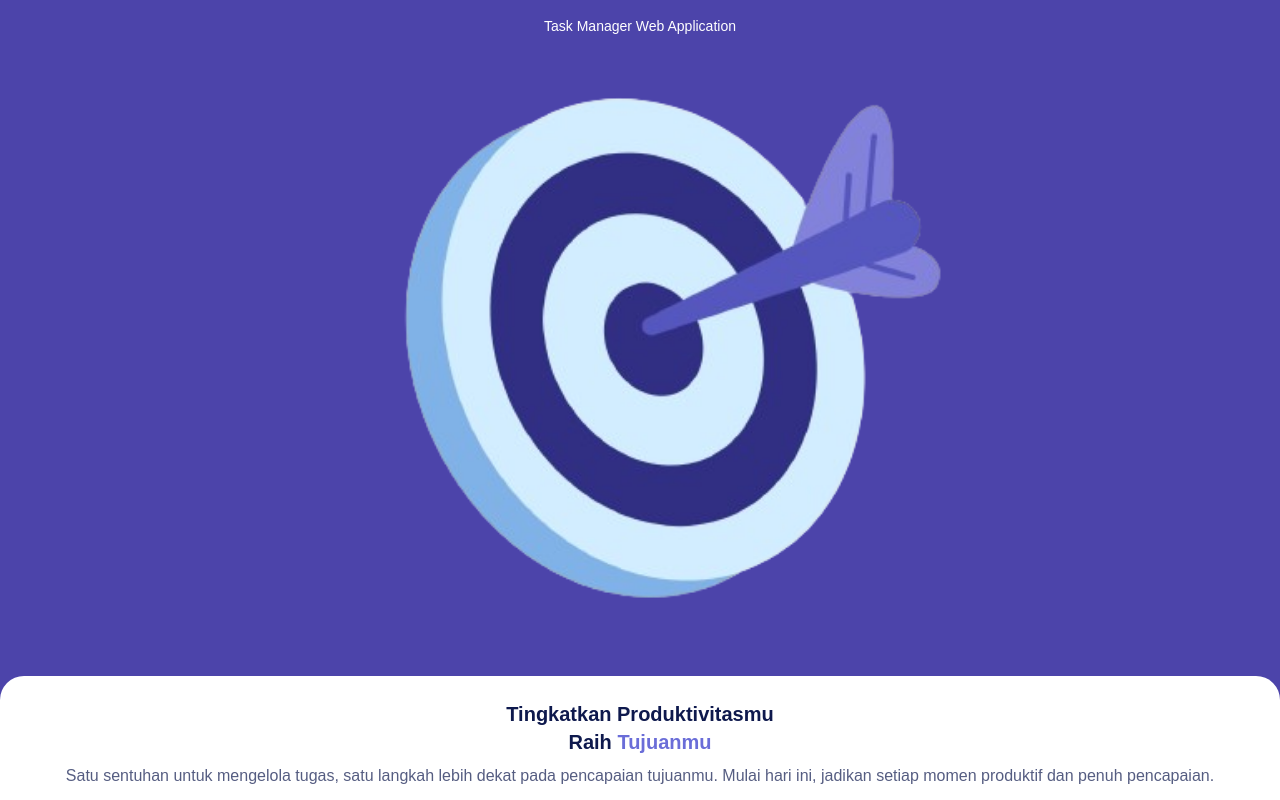
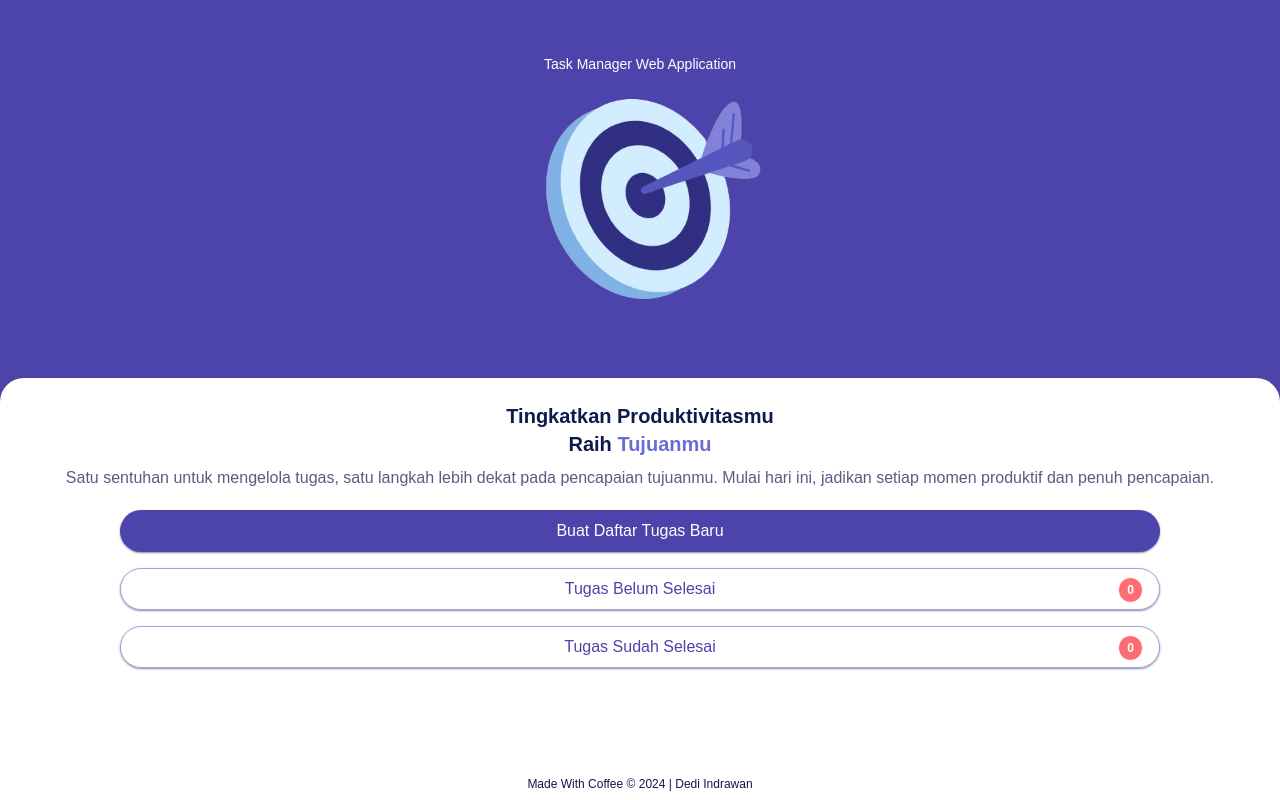
Before and after one commit to dediindrawan/task-manager-apps, a website: page index.html in a window 1280 px wide. Shown: the top 800 px of the page. Drawn offline with Linux system fonts and the light colour scheme.

Commit message:
first commit

```diff
--- a/src/css/input.css
+++ b/src/css/input.css
@@ -28,7 +28,7 @@
   }
 
   .header img {
-    @apply w-1/2 mx-auto aspect-square object-cover;
+    @apply w-1/2 mx-auto aspect-square object-cover lg:w-1/5;
   }
 
   .main-index {
--- a/src/js/main.js
+++ b/src/js/main.js
@@ -62,7 +62,6 @@ document.addEventListener('DOMContentLoaded', () => {
     };
 
     totalTaskInfo();
-    totalTaskInfoOnMainPage();
 });
 
 function validateForm() {
@@ -806,4 +805,6 @@ document.addEventListener(RENDER_EVENT, () => {
             };
         };
     };
+
+    totalTaskInfoOnMainPage();
 });
```
Also changed, not shown: src/css/style.css.
